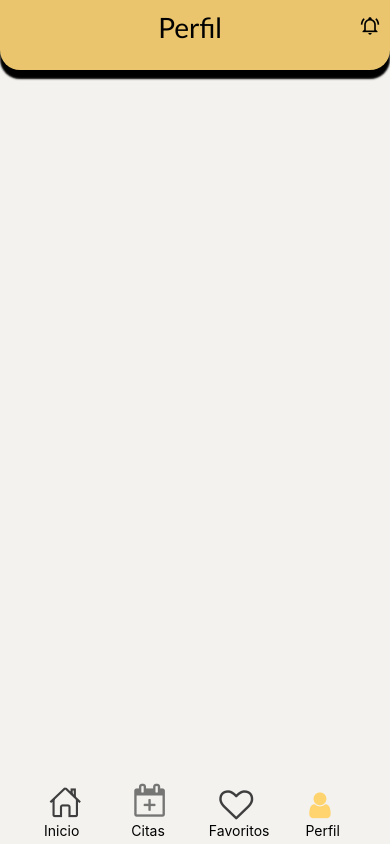
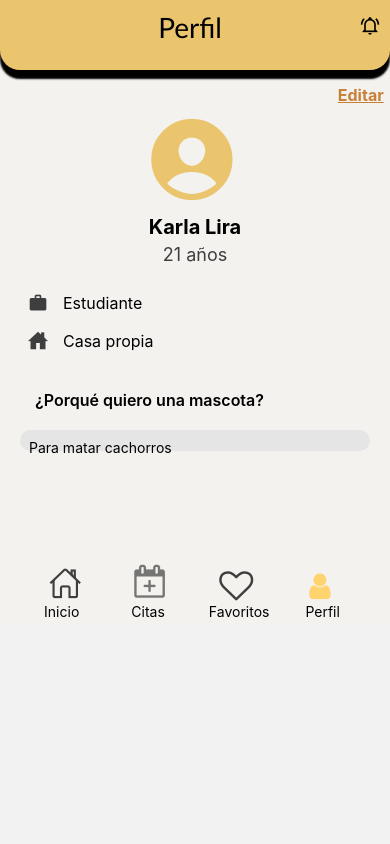
Before and after one commit to lirakarla/petAdoption, a React Native app: screen /PerfilUsuario in a window 390 px wide. Built offline with nearby package versions, Linux system fonts and the light colour scheme.

Commit message:
avance del perfil

```diff
--- a/src/Citas.js
+++ b/src/Citas.js
@@ -22,8 +22,8 @@ const Citas =({navigation}) =>{
       </View>
       <ScrollView keyboardShouldPersistTaps='always'keyboardShouldPersistTaps={true} style={{height:700}} >
        <CardCitas name={"Conejo mix"} onPress={()=>navigation.navigate("PerfilMascota")}/>
+      </ScrollView>
 
-      </ScrollView>
         <View style={{flexDirection:"row", marginTop:8}}>
            <IconM  onPress={()=>navigation.navigate("Home")} style={{marginRight:52}} name="ios-home-outline" size={34} color="#3E3E3E"/>
            <Icon style={{marginRight:56}} name="calendar" size={40} color="#FFD46F"/>
--- a/src/PerfilUsuario.js
+++ b/src/PerfilUsuario.js
@@ -1,74 +1,133 @@
-import React, { useState, useEffect } from 'react';
+import React, {useState, useEffect} from 'react';
 import HeaderNav from './HeaderNav';
 import {Input, Button} from 'react-native-elements';
-import Icon from 'react-native-vector-icons/Foundation';
+import IconOcupacion from 'react-native-vector-icons/MaterialIcons';
 import IconM from 'react-native-vector-icons/Ionicons';
 import Icon2 from 'react-native-vector-icons/FontAwesome';
-import {Text, StyleSheet, Image, View, StatusBar, KeyboardAvoidingView, ScrollView} from 'react-native';
-import axios from "axios";
+import {
+  Text,
+  StyleSheet,
+  Image,
+  View,
+  StatusBar,
+  KeyboardAvoidingView,
+  ScrollView,
+} from 'react-native';
+import axios from 'axios';
 
-
-
-
-const PerfilUsuario =({title, navigation}) =>{
-
+const PerfilUsuario = ({title, navigation}) => {
   return (
     <View style={styles.container}>
       <HeaderNav title="Perfil"></HeaderNav>
-      <View style={{flexDirection:"row"}}>
-        <View>
+        <Text style={styles.regis}>Editar</Text>
+        <View style={{justifyContent: 'center', alignItems: 'center'}}>
+          <IconM name="person-circle" size={100} color="#EAC56E" />
+          <Text style={styles.label}>Karla Lira</Text>
+          <Text style={styles.text}>21 años</Text>
+        </View>
+        <View style={{alignSelf:"flex-start",marginLeft:20,marginTop:20}}>
+          <View style={{flexDirection: 'row', padding: 8, justifyContent:"flex-start"}}>
+            <IconOcupacion
+              name="work"
+              size={20}
+              color="#3E3E3E"
+              style={{alignSelf: 'center', marginRight: 15}}></IconOcupacion>
+              <Text style={styles.textOptions}>Estudiante</Text>
+          </View>
+          <View style={{flexDirection: 'row', padding: 8}}>
+            <IconM
+              name="home-sharp"
+              size={20}
+              color="#3E3E3E"
+              style={{alignSelf: 'center', marginRight: 15}}></IconM>
+            <View style={{justifyContent: 'center'}}>
+              <Text style={styles.textOptions}>Casa propia</Text>
+            </View>
+          </View>
+          <Text style={{marginTop:30,fontWeight:"600",marginLeft:15, fontSize:16}}>¿Porqué quiero una mascota?</Text>
+          <View style={{flex: 0.6,marginTop:20, borderRadius:20, backgroundColor:"#E5E5E5",width:350,heigth:800}}>
+          <Text style={{margin:9}}>Para matar cachorros</Text>
+          </View>
+        </View>
 
-        </View>
+
+      <ScrollView
+        keyboardShouldPersistTaps="always"
+        keyboardShouldPersistTaps={true}
+        style={{height: 700}}></ScrollView>
+
+      <View style={{flexDirection: 'row'}}>
+        <IconM
+          onPress={() => navigation.navigate('Home')}
+          style={{marginRight: 52}}
+          name="ios-home-outline"
+          size={34}
+          color="#3E3E3E"
+        />
+        <Icon2
+          onPress={() => navigation.navigate('Citas')}
+          style={{marginRight: 52}}
+          name="calendar-plus-o"
+          size={33}
+          color="#757574"
+        />
+        <Icon2
+          onPress={() => navigation.navigate('Favoritos')}
+          style={{marginRight: 56, marginTop: 4}}
+          name="heart-o"
+          size={34}
+          color="#3E3E3E"
+        />
+        <Icon2
+          style={{marginRight: 11, marginTop: 6}}
+          name="user"
+          size={30}
+          color="#FFD46F"
+        />
       </View>
-      <ScrollView keyboardShouldPersistTaps='always'keyboardShouldPersistTaps={true} style={{height:700}} >
-
-        </ScrollView>
-        <View style={{flexDirection:"row", marginTop:8}}>
-           <IconM  onPress={()=>navigation.navigate("Home")} style={{marginRight:52}} name="ios-home-outline" size={34} color="#3E3E3E"/>
-           <Icon2 onPress={()=>navigation.navigate("Citas")} style={{marginRight:52}} name="calendar-plus-o" size={33} color="#757574"/>
-           <Icon2  onPress={()=>navigation.navigate("Favoritos")} style={{marginRight:56, marginTop:4}} name="heart-o" size={34} color="#3E3E3E"/>
-           <Icon2  style={{marginRight:11, marginTop:6}} name="user" size={30} color="#FFD46F"/>
-        </View>
-        <View style={{flexDirection:"row", marginBottom:5}}>
-           <Text style={{marginRight:52}}>Inicio</Text>
-           <Text style={{marginRight:44}}>Citas</Text>
-           <Text style={{marginRight:36}}>Favoritos</Text>
-           <Text  style={{marginRight:6}}>Perfil</Text>
-        </View>
+      <View style={{flexDirection: 'row', marginBottom: 5}}>
+        <Text style={{marginRight: 52}}>Inicio</Text>
+        <Text style={{marginRight: 44}}>Citas</Text>
+        <Text style={{marginRight: 36}}>Favoritos</Text>
+        <Text style={{marginRight: 6}}>Perfil</Text>
+      </View>
     </View>
-
   );
-}
+};
 // estilo =css, es un objeto js
 var styles = {
-  container:{
-      flex:1,
-      backgroundColor:"#F3F2EF",
-      alignItems:"center"
+  container: {
+    flex: 0.74,
+    backgroundColor: '#F3F2EF',
+    alignItems: 'center',
   },
-  innerContainer:{
-    flex:1,
-    padding:40,
+
+  label: {
+    fontSize: 20,
+    color: '#000000',
+    fontWeight: 'bold',
   },
-  label:{
-    fontSize:20,
-    color: "#000000",
+  button: {
+    backgroundColor: '#FFD46F',
+    borderRadius: 20,
+    marginTop: 40,
+    width: 270,
   },
-  button:{
-    backgroundColor:"#FFD46F",
-    borderRadius:20,
-    marginTop:40,
-    width:270
+  textOptions:{
+    color: '#000000',
+    fontSize: 16,
   },
-  buttonTitle:{
-    color:"#000000",
-    fontSize:18,
+  text: {
+    color: '#3E3E3E',
+    fontSize: 18,
+    marginTop: 5,
   },
-  text:{
-    color:"#000000",
-    fontSize:18,
-    marginTop:40,
+  regis: {
+    color: '#C88037',
+    textDecorationLine: 'underline',
+    fontSize: 16,
+    fontWeight: 'bold',
+    marginLeft: '85%',
   },
 };
-
 export default PerfilUsuario;
```
Also changed, not shown: src/EditarPerfil.js (added, +172 -0 lines).
